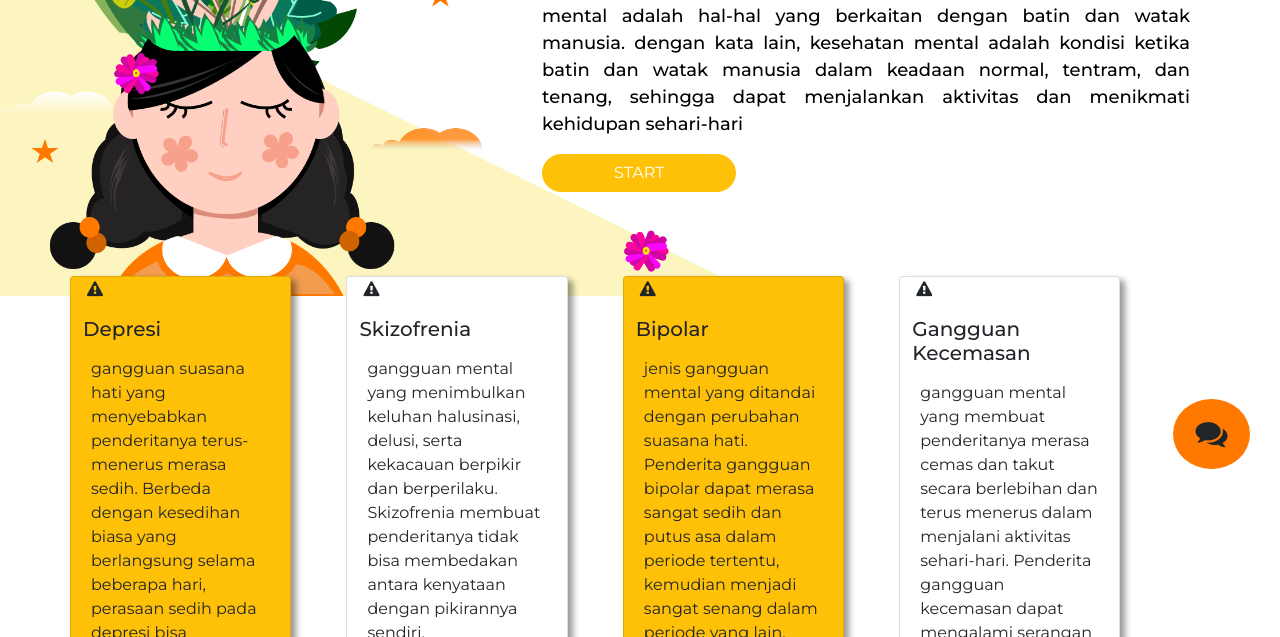
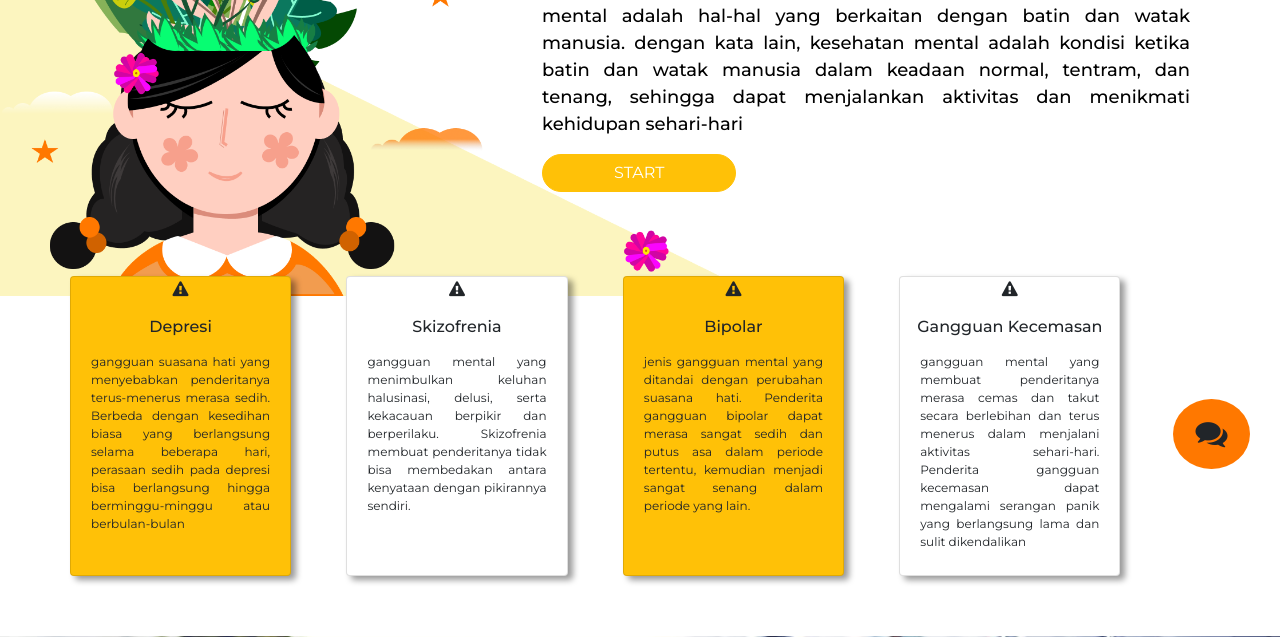
Before and after one commit to melinadwisafitri/mental-care, a plain HTML site: page template/index.html in a window 1280 px wide. Shown: the part 315-952 px from the top of the page. Drawn offline with nearby package versions, Linux system fonts and the light colour scheme.

Commit message:
update style data

```diff
--- a/static/style/style.css
+++ b/static/style/style.css
@@ -113,6 +113,24 @@ header .header-content button:hover span:after {
 .content{
   align-items: center;
   height: 400px;
+}
+
+.p-1
+{
+  text-align: center;
+  padding-top: 0.2em;
+}
+
+.h5-services
+{
+  text-align: center;
+  font-size: 1em;
+}
+
+.p-2
+{
+  text-align: justify;
+  font-size: 12px;
 }
 
 .colors
```
